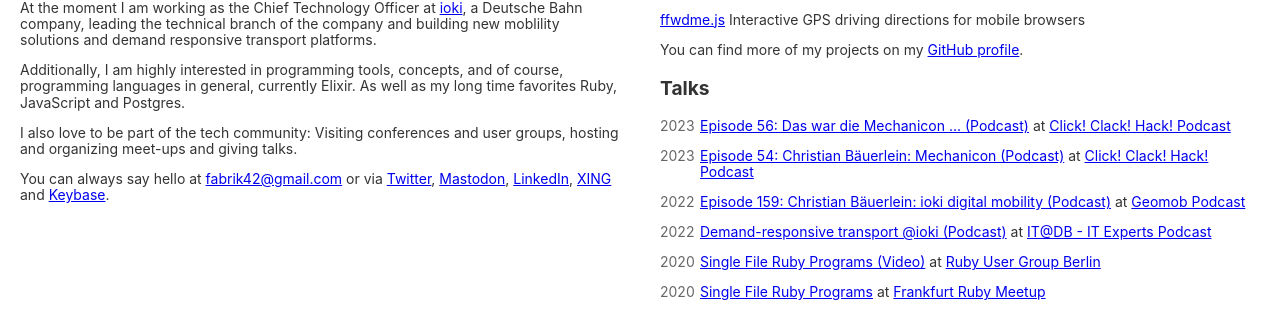
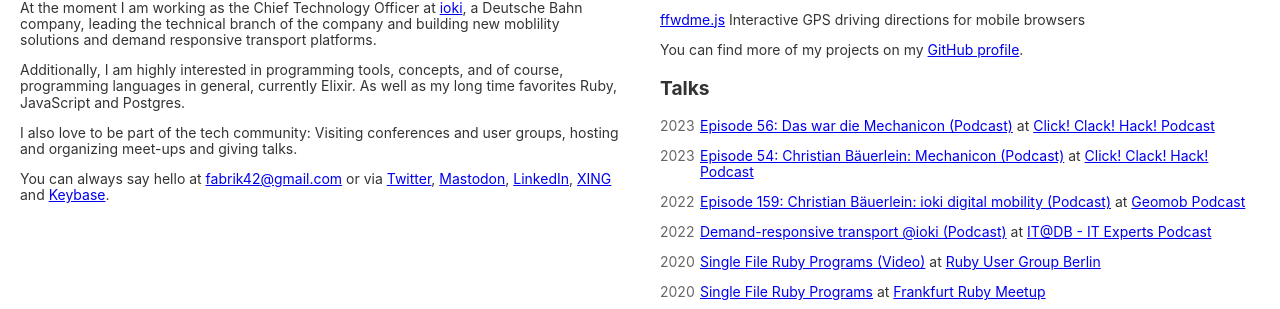
Before and after one commit to fabrik42/fabrik42.github.com, a Jekyll site: the page built from index.html, in a window 1280 px wide. Shown: the part 259-568 px from the top of the page. Built offline with Jekyll 4.4.1, drawn with Linux system fonts in a browser that asks for light colours.

```diff
--- a/_data/talks.yml
+++ b/_data/talks.yml
@@ -1,6 +1,6 @@
 - year : 2023
   date: 2023-02-06
-  title: "Episode 56: Das war die Mechanicon ... (Podcast)"
+  title: "Episode 56: Das war die Mechanicon (Podcast)"
   occasion: Click! Clack! Hack! Podcast
   occasion_url: https://www.nerdbude.com/podcast
   slides_url: https://www.nerdbude.com/podcast/056.html
```
